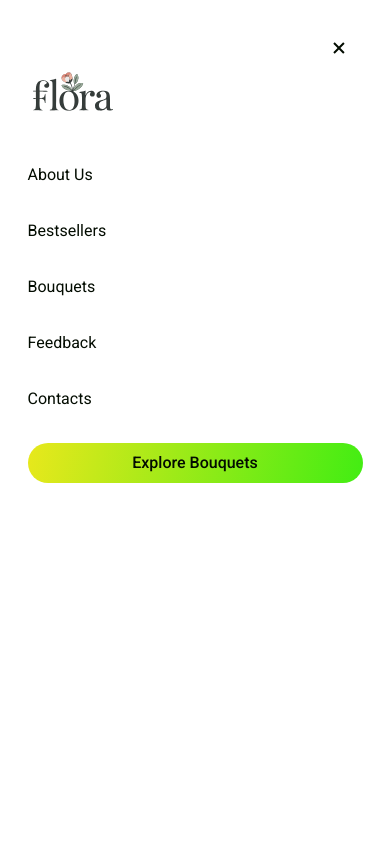
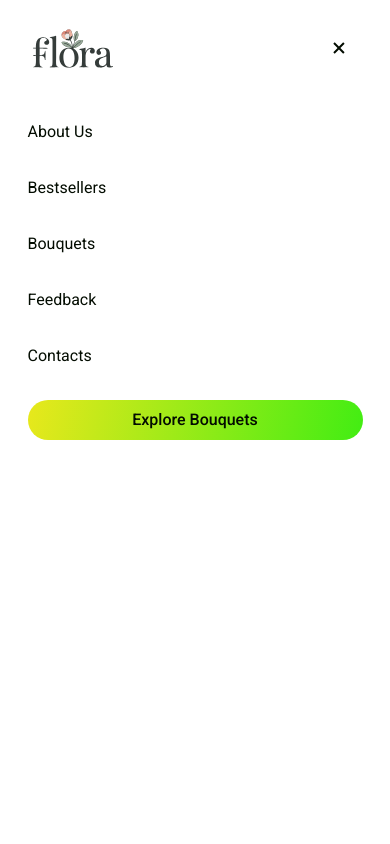
Before and after one commit to EmmaLoi/UMT-markup-practice_P1-Loi, a plain HTML site: page index.html in a window 390 px wide. Both pictures are taken after a click on the button 346 px from the left and 36 px from the top of the page. Shown: the top 844 px of the page. Drawn offline with nearby package versions, Linux system fonts and the light colour scheme; a web font is replaced by a local one.

Commit message:
Update project

```diff
--- a/css/styles.css
+++ b/css/styles.css
@@ -1,6 +1,3 @@
-/* ════════════════════════════════════════
-   CSS VARIABLES
-════════════════════════════════════════ */
 :root {
   --primary-text-color: #030c01;
   --secondary-text-color: #ffffff;
@@ -15,9 +12,6 @@
   --transition: 250ms cubic-bezier(0.4, 0, 0.2, 1);
 }
 
-/* ════════════════════════════════════════
-   RESET & BASE
-════════════════════════════════════════ */
 *,
 *::before,
 *::after {
@@ -63,9 +57,6 @@ button {
   font-family: inherit;
 }
 
-/* ════════════════════════════════════════
-   UTILITIES
-════════════════════════════════════════ */
 .container {
   width: 100%;
   padding: 0 20px;
@@ -77,9 +68,6 @@ button {
   fill: currentColor;
 }
 
-/* ════════════════════════════════════════
-   HEADER
-════════════════════════════════════════ */
 .page-header {
   border-bottom: 1px solid var(--header-border-color);
 }
@@ -167,9 +155,6 @@ button {
   color: var(--accent-color);
 }
 
-/* ════════════════════════════════════════
-   HERO — mobile base
-════════════════════════════════════════ */
 .hero {
   min-height: 510px;
   padding-top: 48px;
@@ -212,9 +197,6 @@ button {
   width: 100%;
 }
 
-/* ════════════════════════════════════════
-   SECTIONS — mobile base
-════════════════════════════════════════ */
 .section {
   padding-top: 64px;
   padding-bottom: 64px;
@@ -228,9 +210,6 @@ button {
   letter-spacing: -0.01em;
 }
 
-/* ════════════════════════════════════════
-   ABOUT — mobile base
-════════════════════════════════════════ */
 .about-container {
   display: flex;
   flex-direction: column;
@@ -270,9 +249,6 @@ button {
   border-radius: 16px;
 }
 
-/* ════════════════════════════════════════
-   BESTSELLERS — mobile base
-════════════════════════════════════════ */
 .bestsellers-title {
   margin-bottom: 32px;
   text-align: left;
@@ -356,9 +332,6 @@ button {
   border-color: var(--accent-hover-color);
 }
 
-/* ════════════════════════════════════════
-   BOUQUETS — mobile base
-════════════════════════════════════════ */
 .bouquets-title {
   margin-bottom: 8px;
   text-align: center;
@@ -419,9 +392,6 @@ button {
   opacity: 0.8;
 }
 
-/* ════════════════════════════════════════
-   FEEDBACK — mobile base
-════════════════════════════════════════ */
 .feedback-title {
   margin-bottom: 32px;
   text-align: center;
@@ -473,9 +443,6 @@ button {
   margin-top: 32px;
 }
 
-/* ════════════════════════════════════════
-   CONTACTS — mobile base
-════════════════════════════════════════ */
 .contacts-top {
   display: flex;
   flex-direction: column;
@@ -562,9 +529,6 @@ button {
   border-radius: 16px;
 }
 
-/* ════════════════════════════════════════
-   FOOTER — mobile base
-════════════════════════════════════════ */
 .page-footer {
   padding-top: 64px;
   padding-bottom: 32px;
@@ -646,9 +610,6 @@ button {
   line-height: 1.5;
 }
 
-/* ════════════════════════════════════════
-   MOBILE MENU
-════════════════════════════════════════ */
 .mobile-menu {
   position: fixed;
   inset: 0;
@@ -678,8 +639,10 @@ button {
 }
 
 .mobile-logo {
-  display: inline-block;
-  margin-top: 48px;
+  display: inline-flex;
+  align-items: center;
+  height: 48px;
+  margin-top: 0;
   margin-bottom: 48px;
 }
 
@@ -724,9 +687,6 @@ button {
   justify-content: center;
 }
 
-/* ════════════════════════════════════════
-   TABLET  min-width: 768px
-════════════════════════════════════════ */
 @media screen and (min-width: 768px) {
   .container {
     max-width: 768px;
@@ -750,7 +710,7 @@ button {
   }
 
   .mobile-logo {
-    margin-top: 64px;
+    margin-top: 0;
     margin-bottom: 24px;
   }
 
@@ -993,9 +953,6 @@ button {
   }
 }
 
-/* ════════════════════════════════════════
-   DESKTOP  min-width: 1200px
-════════════════════════════════════════ */
 @media screen and (min-width: 1200px) {
   .container {
     max-width: 1440px;
```
Also changed, not shown: README.md.
